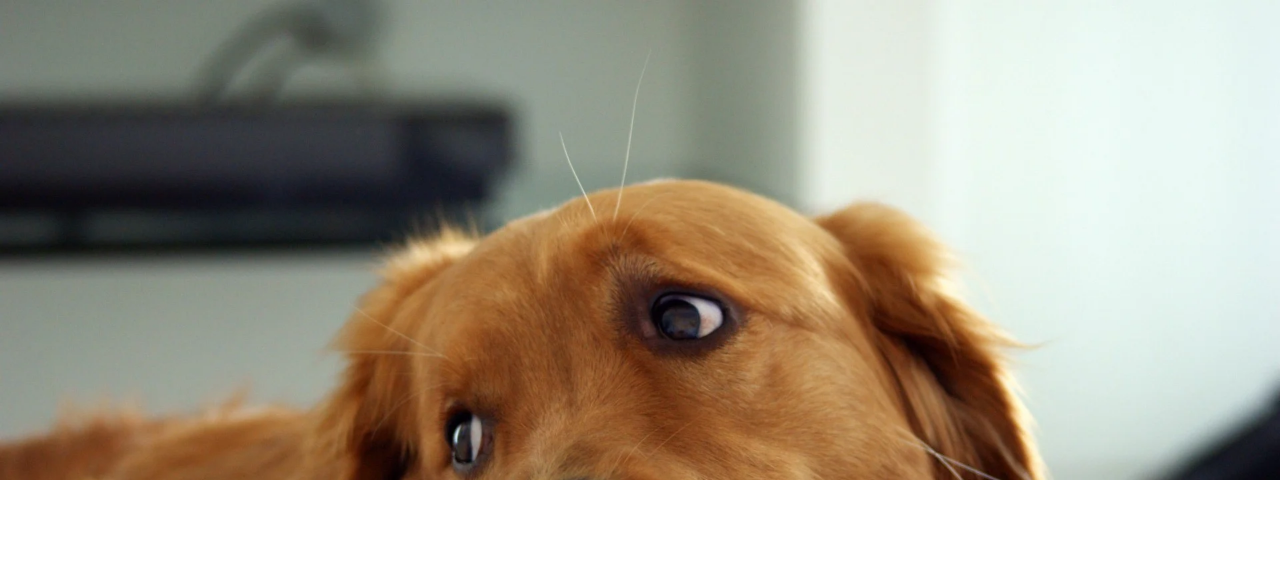
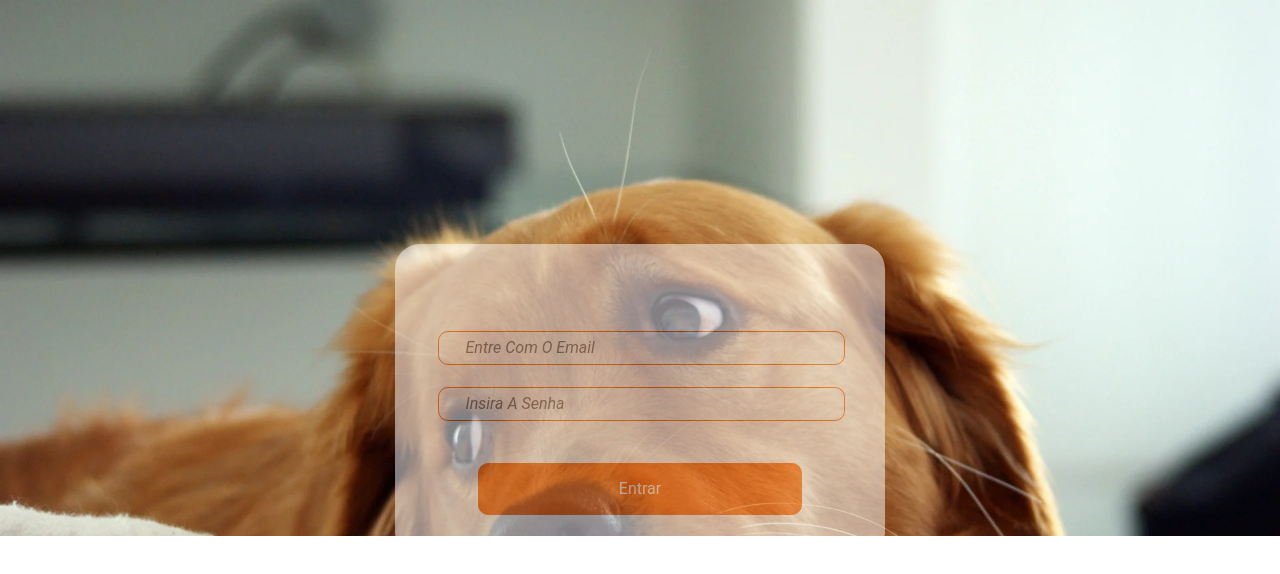
Before and after one commit to THONWELLING/dog-breeds, a React (Vite) app: page / in a window 1280 px wide. Shown: the top 574 px of the page. Built offline with nearby package versions, Linux system fonts and the light colour scheme.

Commit message:
add components  input e button

```diff
--- a/src/Routes/index.tsx
+++ b/src/Routes/index.tsx
@@ -1,5 +1,6 @@
 import { BrowserRouter, Routes, Route } from "react-router-dom";
 import DashBoard from "../pages/DashBoard";
+import NotFoundPage from "../pages/NotFound";
 import SignIn from "../pages/SignIn";
 import SignUp from "../pages/SignUp";
 
@@ -11,6 +12,7 @@ const Router = () => {
         <Route path='/' element={ <SignIn /> } />
         <Route path='/signup' element={ <SignUp /> } />
         <Route path='/dashboard' element={ <DashBoard /> } />
+        <Route path='/*' element={ <NotFoundPage /> } />
       </Routes>
     </BrowserRouter>
   )
--- /dev/null
+++ b/src/components/Buttom/index.tsx
@@ -0,0 +1,14 @@
+import { ButtonHTMLAttributes } from "react";
+import * as C from './styles'
+
+
+const Button = (props: ButtonHTMLAttributes<HTMLButtonElement>) => {
+  return(
+    <C.ButtonContainer {...props}>
+      {props.children}
+    </C.ButtonContainer>
+  )
+}
+
+
+export default Button
--- /dev/null
+++ b/src/components/Buttom/styles.ts
@@ -0,0 +1,20 @@
+import styled from "styled-components";
+
+
+export const ButtonContainer = styled.button`
+  width: 80%;
+  height: 52px;
+  color: ${({ theme }) => theme.colors.background};
+  background: ${({ theme }) => theme.colors.primary};
+  border: 1px solid ${({ theme }) => theme.colors.primary};
+  border-radius: 10px;
+  margin-bottom: 22px;
+  z-index: 100;
+
+  &:hover {
+    filter: opacity(0.7)
+  }
+  &:disable {
+    filter: opacity(0.4)
+  }
+`
--- /dev/null
+++ b/src/components/Card/index.tsx
@@ -0,0 +1,23 @@
+import * as C from './styles'
+
+interface CardProps {
+  width?: string
+  height?: string
+  children?: React.ReactNode
+  noShadow?: boolean
+}
+
+const Card = ({
+  children,
+  width= '100%',
+  height= 'auto',
+  noShadow= false
+}:CardProps) => {
+  return (
+    <C.CardContainer width={width} height={height} noShadow={noShadow}>
+      {children}
+    </C.CardContainer>
+  )
+}
+
+export default Card
--- /dev/null
+++ b/src/components/Card/styles.ts
@@ -0,0 +1,24 @@
+import styled, { css } from "styled-components";
+
+
+export const CardContainer = styled.div<{
+  width: string
+  height: string
+  noShadow: boolean
+}>`
+  width: ${(props) => props.width};
+  height: ${(props) => props.height};
+  background: ${({theme}) => theme.colors.background};
+  opacity: .5;
+
+  ${(props) => !props.noShadow && css`
+    box-shadow: 5px 4px 6px rgba(0,0,0,0,25)
+  `};
+  border-radius: 25px;
+  padding: 20px;
+  display: flex;
+  align-items: center;
+  justify-content: center;
+  flex-direction: column;
+  z-index: 100;
+`
--- /dev/null
+++ b/src/components/Input/index.tsx
@@ -0,0 +1,13 @@
+import { InputHTMLAttributes } from "react";
+import * as C from './styles'
+
+
+const Input = (props: InputHTMLAttributes<HTMLInputElement>) => {
+  return(
+    <C.InputContainer>
+      <input {...props} />
+    </C.InputContainer>
+  )
+}
+
+export default Input
--- /dev/null
+++ b/src/components/Input/styles.ts
@@ -0,0 +1,24 @@
+import styled from "styled-components";
+
+
+export const InputContainer = styled.div`
+  width: 100%;
+  height: 4vh;
+  display: flex;
+  background: ${({ theme }) => theme.colors.background};
+  border: 1px solid ${({ theme }) => theme.colors.primary};
+  border-radius: 10px;
+  margin-bottom: 22px;
+  align-items: center;
+  z-index: 100;
+
+  input {
+    width:100%
+    font-size: 1rem;
+    font-weight: 400;
+    font-style: italic;
+    background: transparent;
+    border: 0;
+    margin: 0 27px;
+  }
+`
--- a/src/pages/SignIn/index.tsx
+++ b/src/pages/SignIn/index.tsx
@@ -1,11 +1,38 @@
 import * as C from './styles'
 import background from '../../assets/images/banner_dog.jpg'
+import Card from '../../components/Card'
+import Input from '../../components/Input'
+import { useState } from 'react'
+import Button from '../../components/Buttom'
+
 
 
 const SignIn = () => {
+  const [email, setEmail] = useState('')
+  const [password, setPassword] = useState('')
+
   return(
     <C.Container>
       <C.Background image={background} />
+      <Card  width='450px'>
+        <C.InputContainer>
+          <Input placeholder='Entre Com O Email'
+            type={'email'}
+            value={email}
+            onChange={e => setEmail(e.target.value)}
+          />
+          <Input placeholder='Insira A Senha'
+            type={'password'}
+            value={password}
+            onChange={e => setPassword(e.target.value)}
+          />
+        </C.InputContainer>
+        <C.ButtonContainer>
+          <Button type='button'>
+            Entrar
+          </Button>
+        </C.ButtonContainer>
+      </Card>
     </C.Container>
   )
 }
--- a/src/pages/SignIn/styles.ts
+++ b/src/pages/SignIn/styles.ts
@@ -17,8 +17,34 @@ export const Background = styled.div<{image: any}>`
   top: 0;
   left: 0;
   right: 0;
-  height: 60vh;
+  height: 67vh;
   background-image url(${({image}) => image});
   background-size: cover;
-  z-index: 1;
+  background-repeat: no-repeat;
+  z-index: -1;
 `
+
+export const InputContainer = styled.div`
+  margin-top: 67px;
+  width: 90%;
+  flex: 1
+`
+export const ButtonContainer = styled.div`
+  margin-top: 20px;
+  width: 90%;
+  display: flex;
+  flex-direction: column;
+  align-items: center;
+
+  p {
+    font-size: 0.75rem;
+    font-weight: 400;
+    color: ${({theme}) => theme.colors.secondary}
+
+    a {
+      font-size: 1rem;
+      font-weight: 700;
+    }
+  }
+
+`
```
